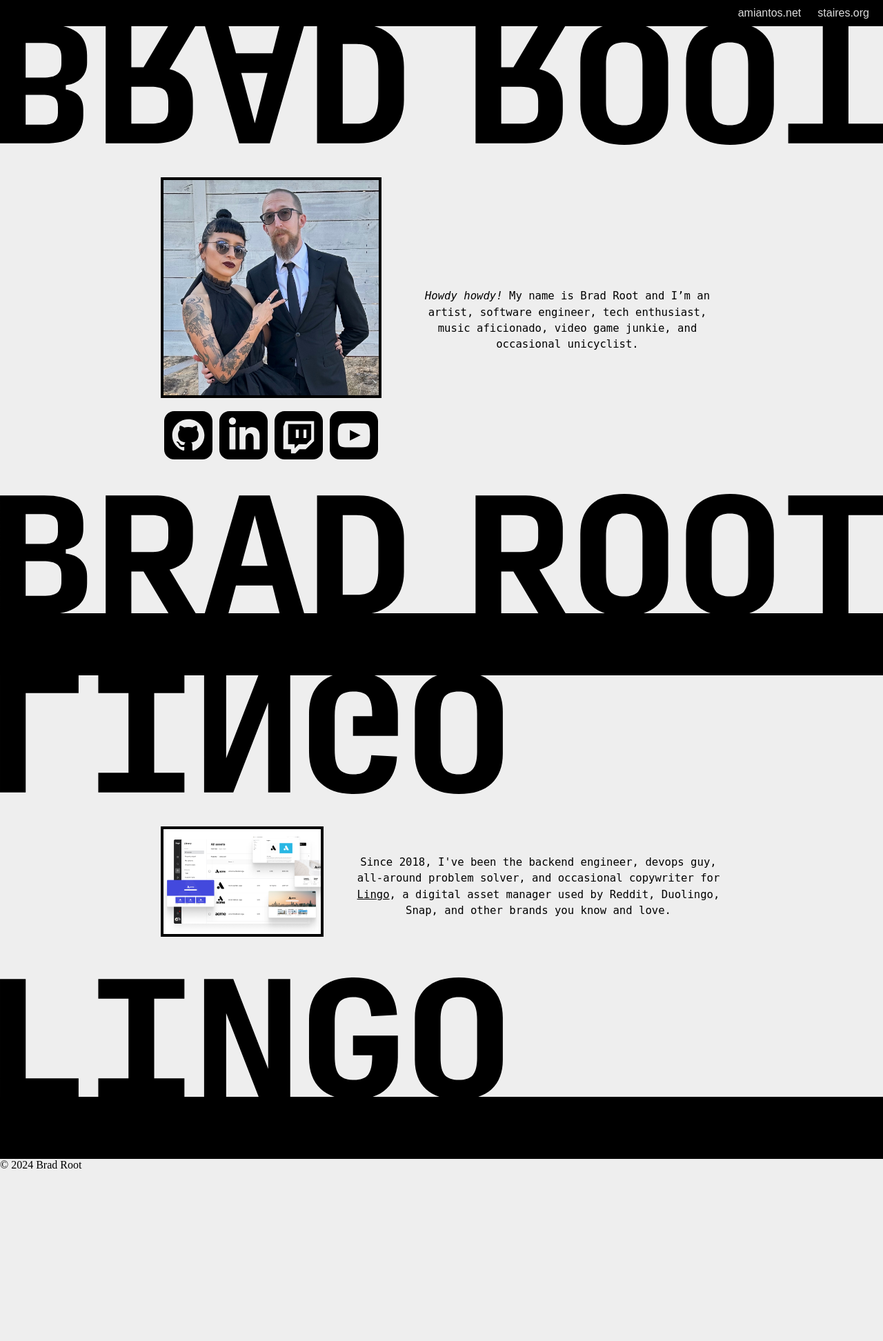
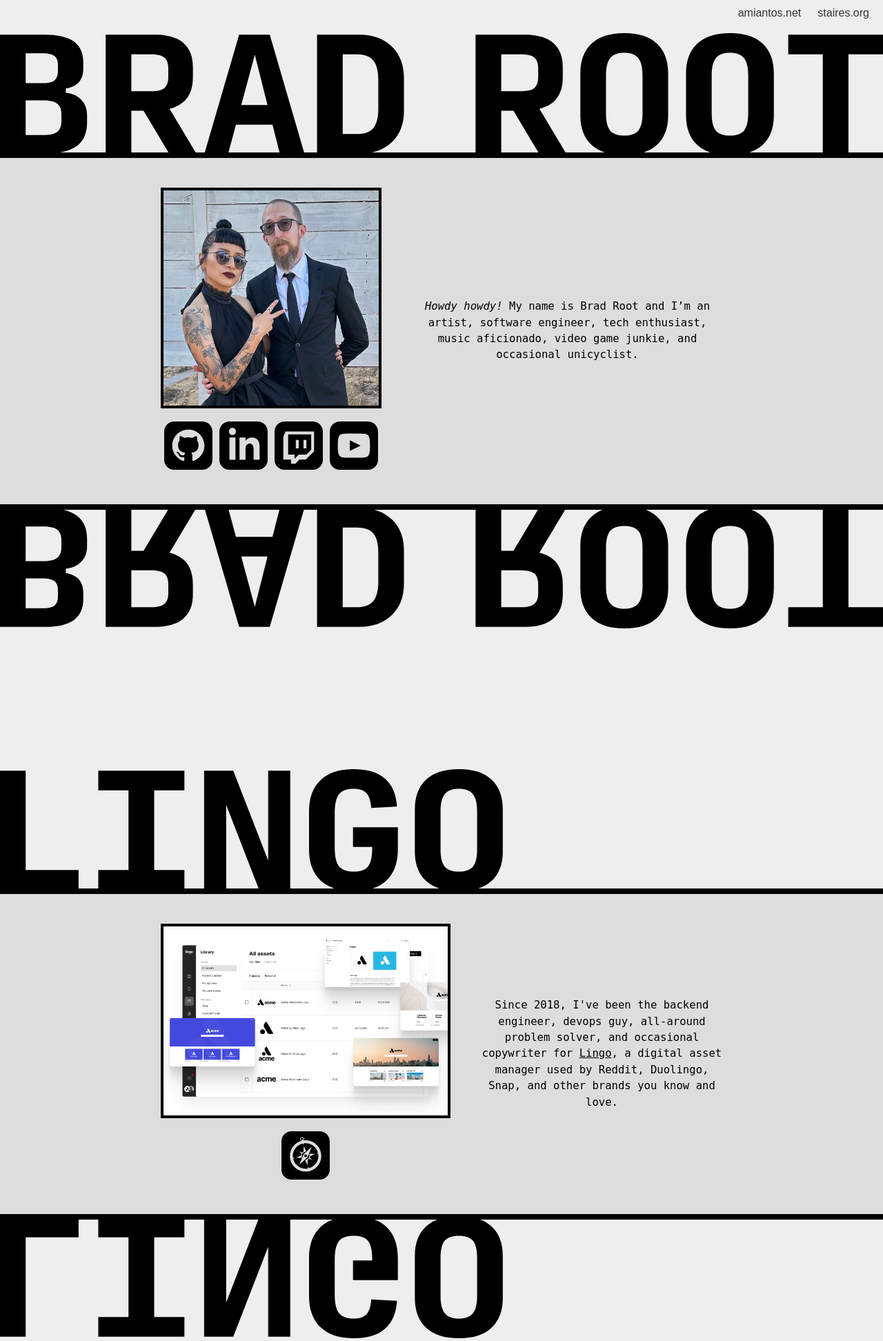
Before and after one commit to amiantos/bradroot.me, a PHP site: page / in a window 1280 px wide. Shown: the top 1944 px of the page at 69% size. Before the commit the page ends 1694 px from the top, so only its background shows below. Run offline with PHP 8.4, Linux system fonts and the light colour scheme.

Commit message:
some more changes

```diff
--- a/website/css/desktop.css
+++ b/website/css/desktop.css
@@ -29,11 +29,12 @@
 
     .object {
         max-width:900px;
-        margin:40px auto;
+        margin:0px auto;
+        padding:40px 0px;
     }
 
-    .object .image img {
-        height:300px;
+    .object .image img.main {
+        max-height:300px;
         max-width:420px;
         margin:0px 40px;
         margin-bottom:12px;
--- a/website/css/main.css
+++ b/website/css/main.css
@@ -5,25 +5,19 @@
 body {
     margin:0px;
     padding:0px;
-    background-color:black;
+    background-color:#eee;
     min-height: 100vh;
     min-height: -webkit-fill-available;
-}
-
-.light-background {
-    background-color: #eee;
-    margin:0px;
-    padding:0px;
 }
 
 .navigator {
     margin:0px;
     padding-top:10px;
-    padding-bottom:10px;
+    padding-bottom:20px;
     display:block;
     width:100%;
     text-align: right;
-    background-color: black;
+    background-color: #eee;
     list-style: none;
     padding-left:15px;
     padding-right:0px;
@@ -36,7 +30,7 @@ body {
 }
 
 .navigator li a {
-    color:#ddd;
+    color:#333;
     text-decoration:none;
     font-family: sans-serif;
     font-weight:400;
@@ -50,10 +44,11 @@ body {
 }
 
 .name2 {
-    margin-bottom:-6px;
     width:100%;
-    height:100%;
     max-width: 100vw;
+    overflow:hidden;
+    margin-bottom:-8px;
+    z-index:-1;
 }
 
 .spacer {
@@ -110,18 +105,37 @@ body {
 
 .divider {
     width:100%;
-    height:90px;
+    height:8px;
     background-color:black;
     margin:0px;
+    z-index:1;
+}
+
+.divider2 {
+    width:100%;
+    height:200px;
+    background-color:#eee;
+    margin:0px;
+}
+
+.footer {
+    background-color:black;
+    margin:0px;
+    padding:10px 10px;
     color:#555;
-    font-family: sans-serif;
+    font-family: monospace;
     text-align:right;
     vertical-align: bottom;
 }
 
+.object-container {
+    background-color:#ddd;
+}
+
 .object {
     max-width:600px;
-    margin:20px auto;
+    margin:0px auto;
+    padding:20px 0px;
 }
 
 .object a {
@@ -133,7 +147,7 @@ body {
     text-align:center;
 }
 
-.object .image img {
+.object .image img.main {
     max-height:160px;
     max-width:360px;
     margin:0px 20px;
--- a/website/css/tiny.css
+++ b/website/css/tiny.css
@@ -8,7 +8,11 @@
         padding:0px 16px;
     }
 
-    .object .image img {
+    .object .image {
+        margin:10px;
+    }
+
+    .object .image img.main {
         width: 100%;
         max-height:300px;
         max-width: 260px;
@@ -24,4 +28,12 @@
         margin:0px;
         padding:0px 16px;
     }
+
+    .name2 {
+        margin-bottom:-5px;
+    }
+
+    .divider2 {
+        height: 100px;
+    }
 }
--- a/website/index.html
+++ b/website/index.html
@@ -1,5 +1,6 @@
 <!DOCTYPE html>
 <html>
+
 <head>
     <meta charset="utf-8" />
     <meta http-equiv="X-UA-Compatible" content="IE=edge">
@@ -9,49 +10,88 @@
     <link rel="stylesheet" type="text/css" media="screen" href="css/desktop.css" />
     <link rel="stylesheet" type="text/css" media="screen" href="css/tiny.css" />
 </head>
+
 <body>
 
     <ul class="navigator">
         <li><a href="https://amiantos.net">amiantos.net</a></li>
         <li><a href="https://staires.org">staires.org</a></li>
     </ul>
-    <div class="light-background">
-        <img class="name" src="images/BRAD ROOT.svg">
 
-        <table class="header">
+    <img class="name2" src="images/BRAD ROOT-8.svg">
+    <div class="divider"></div>
+    <div class="object-container">
+        <table class="object">
             <tr>
                 <td class="logo-container">
-                    <img class='photo' src="images/bradroot-photo.jpeg"><br/>
+                    <img class='photo' src="images/bradroot-photo.jpeg"><br />
                     <a href="https://github.com/amiantos"><img class="icon" src="images/iconmonstr-github-3.svg"></a>
-                    <a href="https://www.linkedin.com/in/amiantos/"><img class="icon" src="images/iconmonstr-linkedin-3.svg"></a>
+                    <a href="https://www.linkedin.com/in/amiantos/"><img class="icon"
+                            src="images/iconmonstr-linkedin-3.svg"></a>
                     <a href="http://twitch.tv/amiantos"><img class="icon" src="images/iconmonstr-twitch-3.svg"></a>
-                    <a href="https://www.youtube.com/@amiantos"><img class="icon" src="images/iconmonstr-youtube-8.svg"></a>
+                    <a href="https://www.youtube.com/@amiantos"><img class="icon"
+                            src="images/iconmonstr-youtube-8.svg"></a>
                 </td>
 
                 <td class="text-container">
-                    <P><em>Howdy howdy!</em> My name is Brad Root and I’m an artist, software engineer, tech enthusiast, music aficionado, video game junkie, and occasional unicyclist.</P>
+                    <P><em>Howdy howdy!</em> My name is Brad Root and I’m an artist, software engineer, tech enthusiast,
+                        music aficionado, video game junkie, and occasional unicyclist.</P>
                 </td>
             </tr>
         </table>
+    </div>
+    <div class="divider"></div>
+    <img class="name" src="images/BRAD ROOT.svg">
+    <div class="divider2"></div>
 
-        <img class="name2" src="images/BRAD ROOT-8.svg">
-        <div class="divider"></div>
 
-        <img class="name" src="images/LINGO-3.svg">
+    <img class="name2" src="images/LINGO-2.svg">
+    <div class="divider"></div>
+    <div class="object-container">
         <table class="object">
             <tr>
-                <td class="image"><img src="images/lingo-2.png"></td>
+                <td class="image">
+                    <img class="main" src="images/lingo-2.png"><br>
+                    <a href="https://lingoapp.com"><img class="icon" src="images/iconmonstr-safari-3.svg"></a>
+                </td>
                 <td class="description">
-                    <P>Since 2018, I've been the backend engineer, devops guy, all-around problem solver, and occasional copywriter for <a href="https://lingoapp.com">Lingo</a>, a digital asset manager used by Reddit, Duolingo, Snap, and other brands you know and love.</P>
+                    <P>Since 2018, I've been the backend engineer, devops guy, all-around problem solver, and occasional
+                        copywriter for <a href="https://lingoapp.com">Lingo</a>, a digital asset manager used by Reddit,
+                        Duolingo, Snap, and other brands you know and love.</P>
                 </td>
             </tr>
         </table>
+    </div>
+    <div class="divider"></div>
+    <img class="name" src="images/LINGO-3.svg">
+    <div class="divider2"></div>
 
-        <img class="name2" src="images/LINGO-2.svg">
-        <div class="divider"></div>
+    <img class="name2" src="images/INNEAL-2.svg">
+    <div class="divider"></div>
+    <div class="object-container">
+        <table class="object">
+            <tr>
+                <td class="image">
+                    <img class="main" src="images/Inneal Screenshots-2.png"><br />
+                    <a href="https://apps.apple.com/us/app/inneal-ai-character-tavern/id6482289560"><img class="icon"
+                            src="images/iconmonstr-apple-os-3.svg"></a>
+                    <a href="https://github.com/amiantos"><img class="icon" src="images/iconmonstr-github-3.svg"></a>
+                </td>
+                <td class="description">
+                    <P>Inneal is a LLM-powered chatbot client specifically built for the AI Horde. Import or craft
+                        Tavern-compatible character cards, and chat with them for free, powered by open source LLMs
+                        provided by enthusiastic volunteers around the world.</P>
 
-        <div class="footer">&copy; 2024 Brad Root</div>
+                </td>
+            </tr>
+        </table>
     </div>
+    <div class="divider"></div>
+    <img class="name" src="images/INNEAL.svg">
+    <div class="divider2"></div>
+
+    <div class="footer">&copy; 2024 Brad Root</div>
 
 </body>
+
 </html>
```
Also changed, not shown: website/images/BRAD ROOT-8.svg, website/images/INNEAL-2.svg (added), website/images/INNEAL.svg (added), website/images/Inneal Screenshots-2.png (added), website/images/Inneal Screenshots.png (added), website/images/LINGO-2.svg, website/images/LINGO-3.svg, website/images/iconmonstr-apple-os-3.svg (added), website/images/iconmonstr-safari-3.svg (added).
